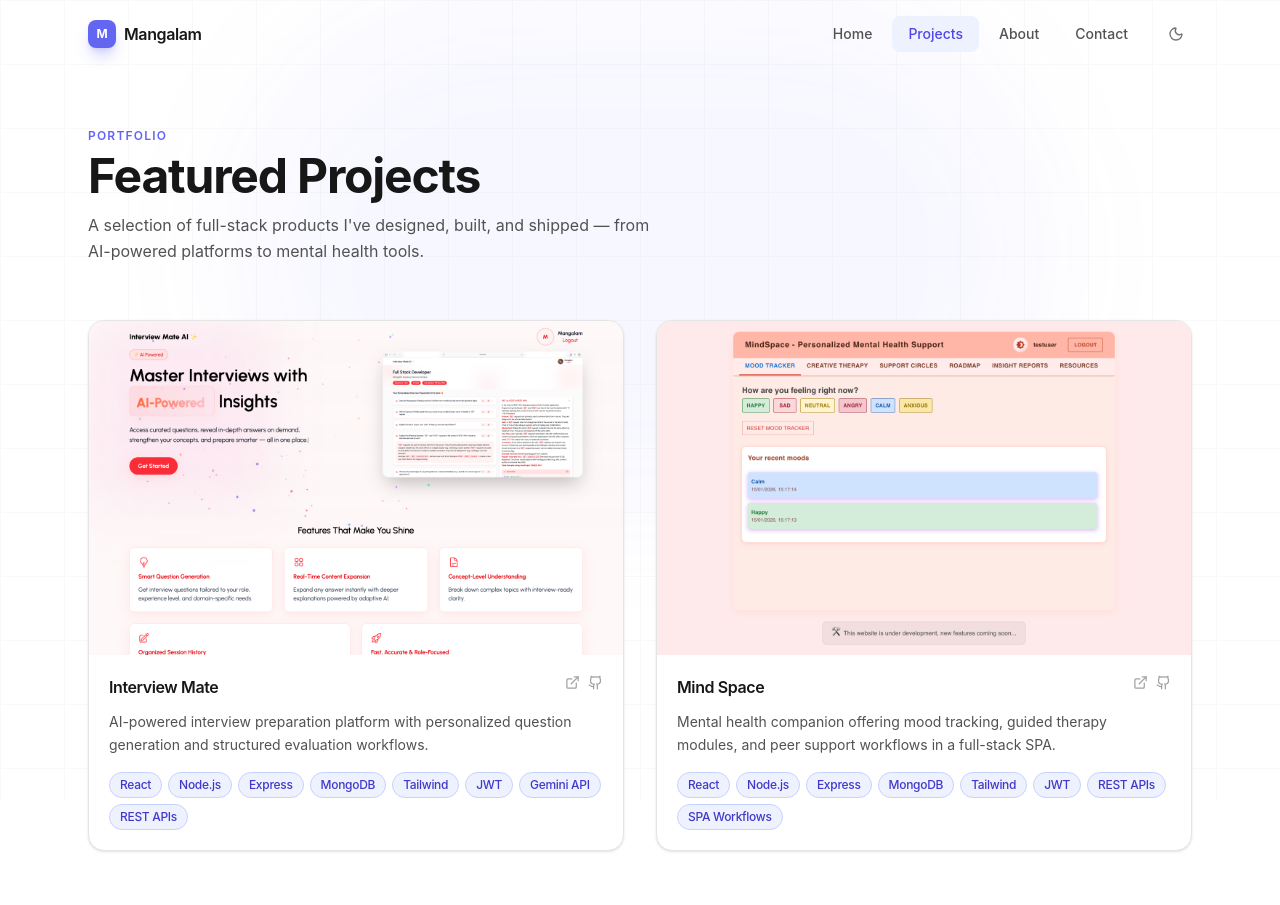
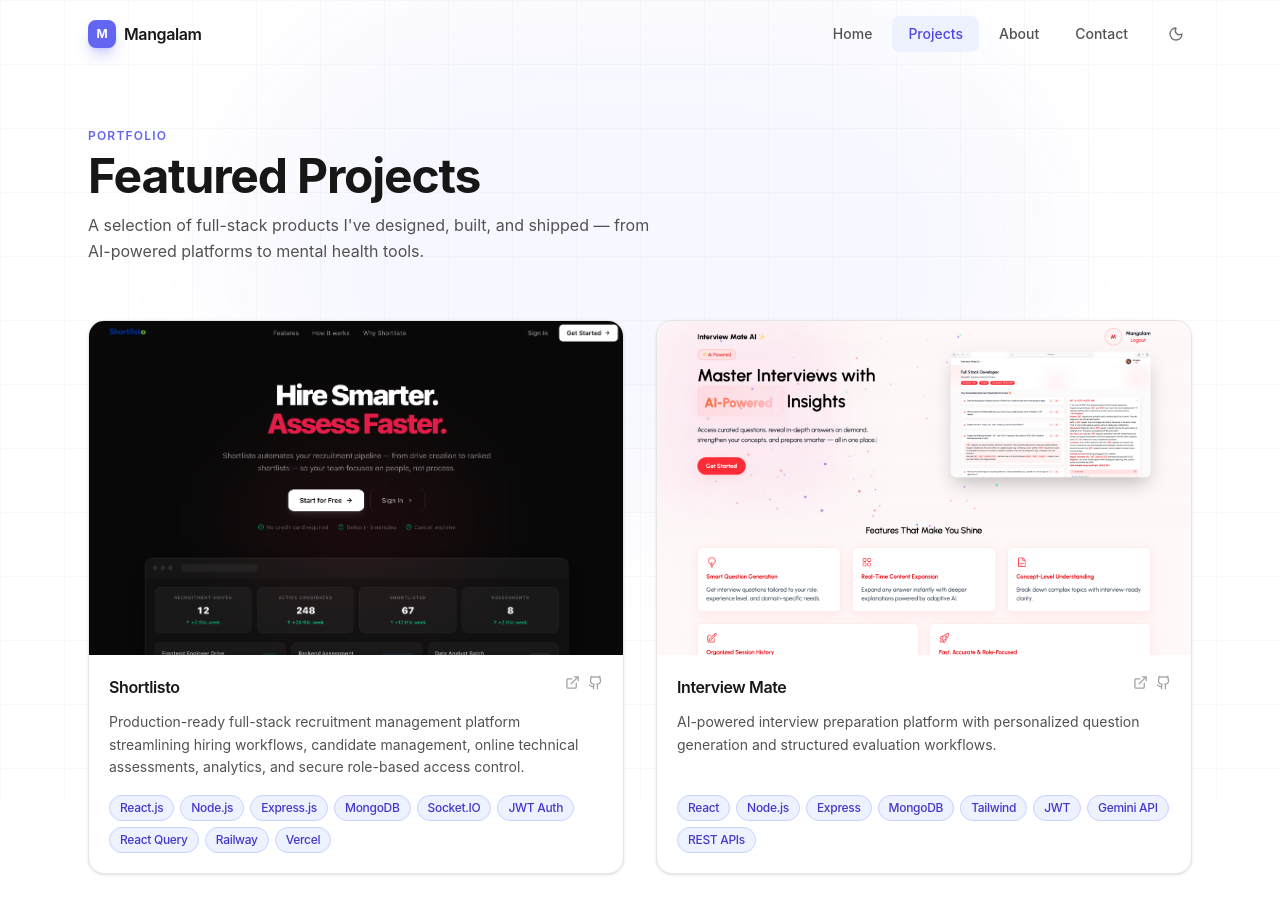
Before and after one commit to Mangalam-17/my-portfolio, a React (Vite) app: page /projects in a window 1280 px wide. Shown: the top 905 px of the page. Built offline with nearby package versions, Linux system fonts and the light colour scheme; grey boxes are pictures that could not be loaded.

Commit message:
feat: add Shortlisto and BlogSpace projects

```diff
--- a/src/data/projects.js
+++ b/src/data/projects.js
@@ -1,4 +1,23 @@
 export const projects = [
+  {
+    title: "Shortlisto",
+    image: "/projects/shortlisto.png",
+    live: "https://shortlisto.vercel.app",
+    source: "https://github.com/Mangalam-17/Shortlisto",
+    description:
+      "Production-ready full-stack recruitment management platform streamlining hiring workflows, candidate management, online technical assessments, analytics, and secure role-based access control.",
+    tech: [
+      "React.js",
+      "Node.js",
+      "Express.js",
+      "MongoDB",
+      "Socket.IO",
+      "JWT Auth",
+      "React Query",
+      "Railway",
+      "Vercel",
+    ],
+  },
   {
     title: "Interview Mate",
     image: "/projects/interview.png",
@@ -32,7 +51,22 @@ export const projects = [
       "Tailwind",
       "JWT",
       "REST APIs",
-      "SPA Workflows",
+    ],
+  },
+  {
+    title: "BlogSpace",
+    image: "/projects/blogspace.png",
+    live: "https://blogspace-rvos.onrender.com/",
+    source: "https://github.com/Mangalam-17/BlogSpace",
+    description:
+      "A clean blogging platform where users can publish, read, and share blogs. Built with server-side rendering using EJS, Express, and MongoDB.",
+    tech: [
+      "Node.js",
+      "Express.js",
+      "EJS",
+      "MongoDB",
+      "Bootstrap",
+      "JavaScript",
     ],
   },
 ];
```
Also changed, not shown: public/projects/shortlisto.png (added), 1 other file (tests, documents, lock files or other folders).
